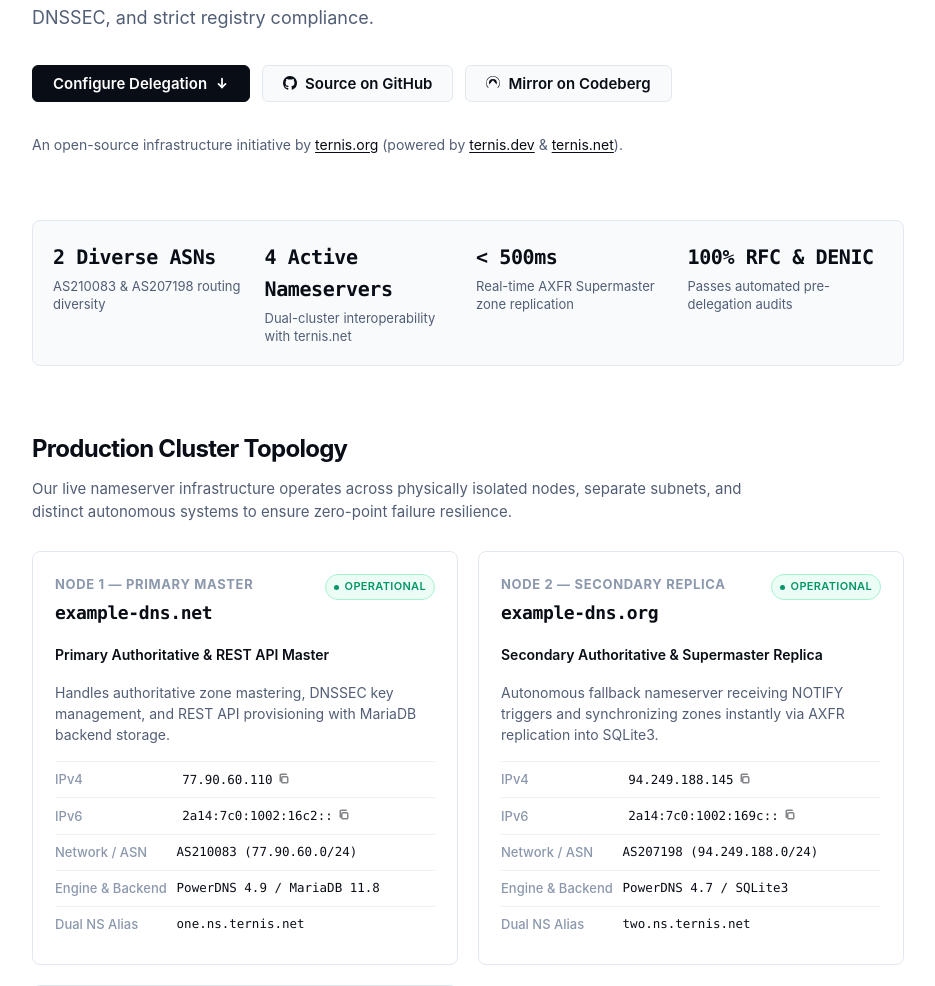
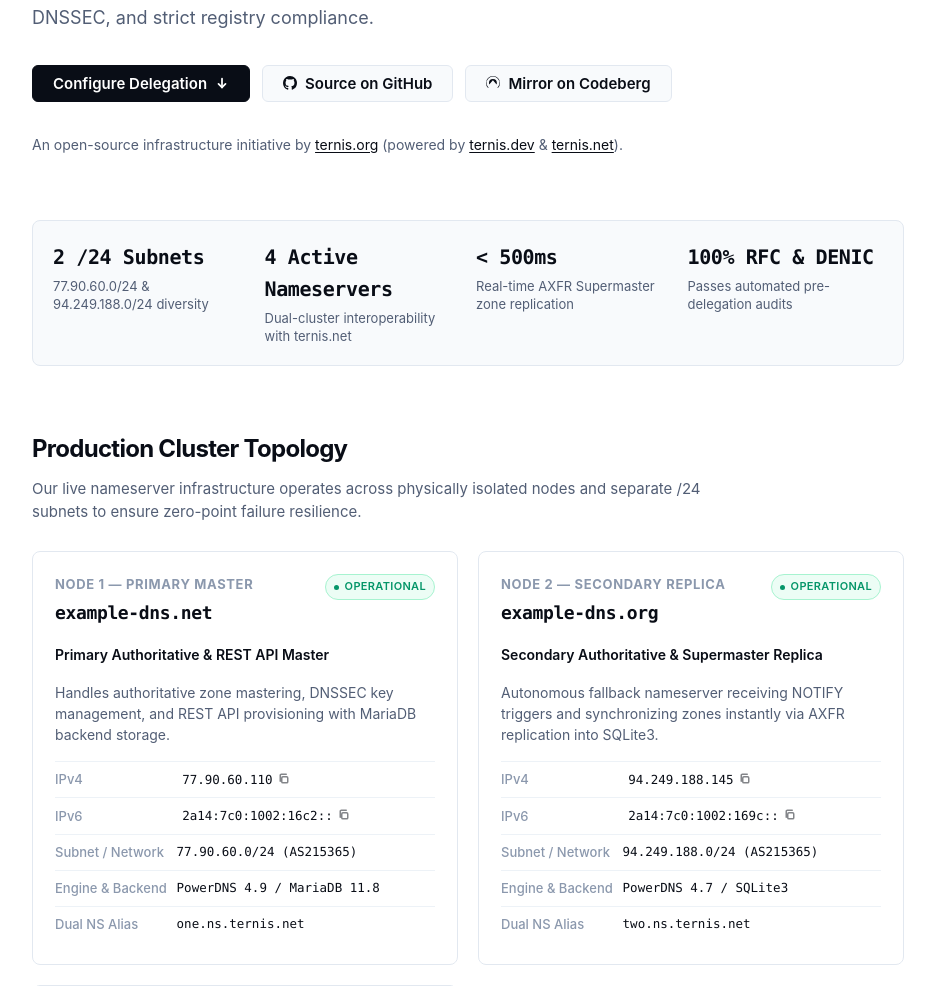
Before and after one commit to example-dns/example-dns, a PHP site: page / in a window 1280 px wide. Shown: the part 387-1373 px from the top of the page, without its empty margins (172-1107 px from the left). Run offline with PHP 8.4, Linux system fonts and the light colour scheme.

Commit message:
fix: correct network specs to multi-subnet IP diversity on AS215365

```diff
--- a/apps/web/index.php
+++ b/apps/web/index.php
@@ -1060,7 +1060,7 @@ $canonical_url = "https://example-dns.com/?locale=" . urlencode($locale);
                             </tr>
                             <tr>
                                 <th><?= htmlspecialchars($t['lbl_asn'], ENT_QUOTES, 'UTF-8') ?></th>
-                                <td>AS210083 (77.90.60.0/24)</td>
+                                <td>77.90.60.0/24 (AS215365)</td>
                             </tr>
                             <tr>
                                 <th><?= htmlspecialchars($t['lbl_engine'], ENT_QUOTES, 'UTF-8') ?></th>
@@ -1106,7 +1106,7 @@ $canonical_url = "https://example-dns.com/?locale=" . urlencode($locale);
                             </tr>
                             <tr>
                                 <th><?= htmlspecialchars($t['lbl_asn'], ENT_QUOTES, 'UTF-8') ?></th>
-                                <td>AS207198 (94.249.188.0/24)</td>
+                                <td>94.249.188.0/24 (AS215365)</td>
                             </tr>
                             <tr>
                                 <th><?= htmlspecialchars($t['lbl_engine'], ENT_QUOTES, 'UTF-8') ?></th>
--- a/apps/web/locales/en.php
+++ b/apps/web/locales/en.php
@@ -23,8 +23,8 @@ return [
     'cta_codeberg' => 'Mirror on Codeberg',
 
     // Stats / Metrics
-    'stat_asns_value' => '2 Diverse ASNs',
-    'stat_asns_label' => 'AS210083 & AS207198 routing diversity',
+    'stat_asns_value' => '2 /24 Subnets',
+    'stat_asns_label' => '77.90.60.0/24 & 94.249.188.0/24 diversity',
     'stat_ns_value' => '4 Active Nameservers',
     'stat_ns_label' => 'Dual-cluster interoperability with ternis.net',
     'stat_sync_value' => '< 500ms',
@@ -34,7 +34,7 @@ return [
 
     // Cluster Nodes Section
     'network_section_title' => 'Production Cluster Topology',
-    'network_section_subtitle' => 'Our live nameserver infrastructure operates across physically isolated nodes, separate subnets, and distinct autonomous systems to ensure zero-point failure resilience.',
+    'network_section_subtitle' => 'Our live nameserver infrastructure operates across physically isolated nodes and separate /24 subnets to ensure zero-point failure resilience.',
     'node_primary_name' => 'Node 1 — Primary Master',
     'node_primary_host' => 'example-dns.net',
     'node_primary_role' => 'Primary Authoritative & REST API Master',
@@ -49,7 +49,7 @@ return [
     'node_web_desc' => 'Lightweight semantic web service, public API gateway, and Caddy on-demand certificate validation for authoritative domains.',
     'lbl_ipv4' => 'IPv4',
     'lbl_ipv6' => 'IPv6',
-    'lbl_asn' => 'Network / ASN',
+    'lbl_asn' => 'Subnet / Network',
     'lbl_engine' => 'Engine & Backend',
     'lbl_status' => 'Status',
     'lbl_status_online' => 'Operational',
@@ -79,8 +79,8 @@ return [
     // Architectural Pillars
     'arch_section_title' => 'Architectural Foundation',
     'arch_section_subtitle' => 'Engineered from the ground up for absolute stability, low latency, cryptographic verification, and operational transparency.',
-    'pillar_asn_title' => 'Multi-Subnet AS Diversity',
-    'pillar_asn_desc' => 'Nameservers operate across independent autonomous systems (AS210083 & AS207198) with physically decoupled network backbones.',
+    'pillar_asn_title' => 'Multi-Subnet IP Diversity',
+    'pillar_asn_desc' => 'Nameservers operate across distinct /24 IPv4 subnets (77.90.60.0/24 & 94.249.188.0/24) and independent IPv6 blocks on dedicated nodes.',
     'pillar_repl_title' => 'Automated Supermaster Replication',
     'pillar_repl_desc' => 'Immediate zone sync across nodes using RFC 1996 DNS NOTIFY and RFC 5936 AXFR transfers with SQLite superslave provisioning.',
     'pillar_dnssec_title' => 'Hardened DNSSEC Signing',
```
Also changed, not shown: apps/web/locales/de.php (+6 -6 lines), docs/production-deployment.md (+1 -1 lines), apps/web/README.md.
